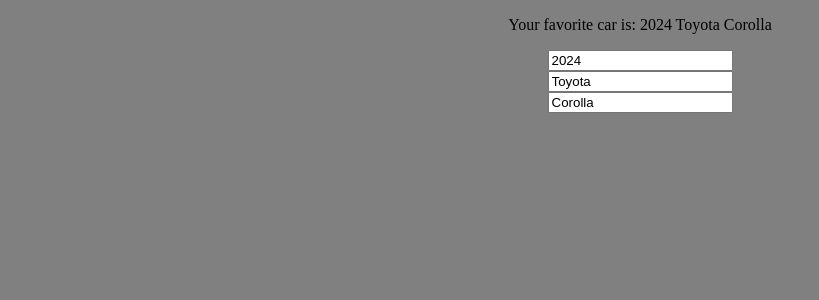
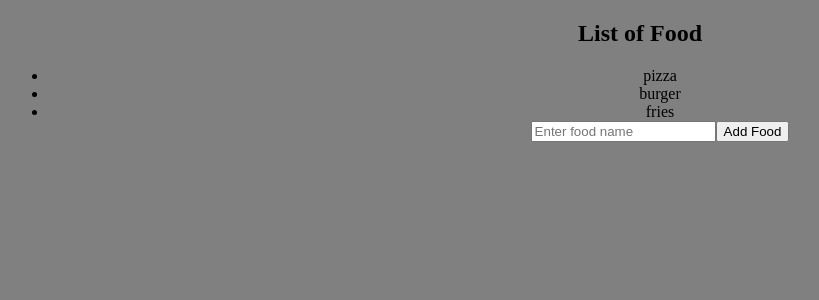
Before and after one commit to AhmedElyacoubiForJ/react-sandbox, a React (Create React App) app: page / in a window 1280 px wide. Shown: the top 300 px of the page, without its empty margins (0-819 px from the left). Built offline with nearby package versions, Linux system fonts and the light colour scheme; the HTML template or start-up script is replaced by a standard one.

Commit message:
updating arrays state example

```diff
--- a/src/App.js
+++ b/src/App.js
@@ -10,6 +10,7 @@
 import LightDarkMode from "./freeCodeMapMinis/components/light-dark-mode";
 import FunctionUpdaterExample from "./BroCode/components/updater-functions";
 import UpdateObjectExample from "./BroCode/components/update-objects-in-state";
+import UpdateArraysExample from "./BroCode/components/update-arrays-in-state";
 
 function App() {
   return (
@@ -49,7 +50,10 @@
       {/* <FunctionUpdaterExample /> */}
 
       {/* Update objects in state */}
-      <UpdateObjectExample />
+      {/* <UpdateObjectExample /> */}
+
+      {/* Update arrays in state */}
+      <UpdateArraysExample />
     </div>
   );
 }
--- /dev/null
+++ b/src/BroCode/components/update-arrays-in-state/index.jsx
@@ -0,0 +1,45 @@
+import { useState } from "react"
+
+function UpdateArraysExample() {
+    const [foods, setFoods] = useState(["pizza", "burger", "fries"])
+
+    function handleAddFood() {
+        const newFood = document.getElementById("foodInput").value
+        document.getElementById("foodInput").value = ""
+
+        //setFoods([...foods, newFood])
+        // or w. updater function
+        //setFoods(foods => [...foods, newFood])
+        // or
+        setFoods(f => [...f, newFood])
+    }
+
+   /*  function handleRemoveFood(food) {
+        setFoods(foods.filter(f => f!== food))
+    } */
+
+    function handleRemoveFood(index) {
+        setFoods(foods.filter((_, i) => i!== index))
+    }
+
+    return <div>
+        <h2>List of Food</h2>
+        <ul>
+            {
+                foods.map((food, index) =>
+                    <li key={index} onClick={() => handleRemoveFood(index)} >
+                        {food}
+                    </li>
+                )
+            }
+            <input
+                type="text"
+                id="foodInput"
+                placeholder="Enter food name"
+            />
+            <button onClick={handleAddFood}>Add Food</button>
+        </ul>
+    </div>
+}
+// <button onClick={() => handleRemoveFood(food)} >Remove</button>
+export default UpdateArraysExample;
```
